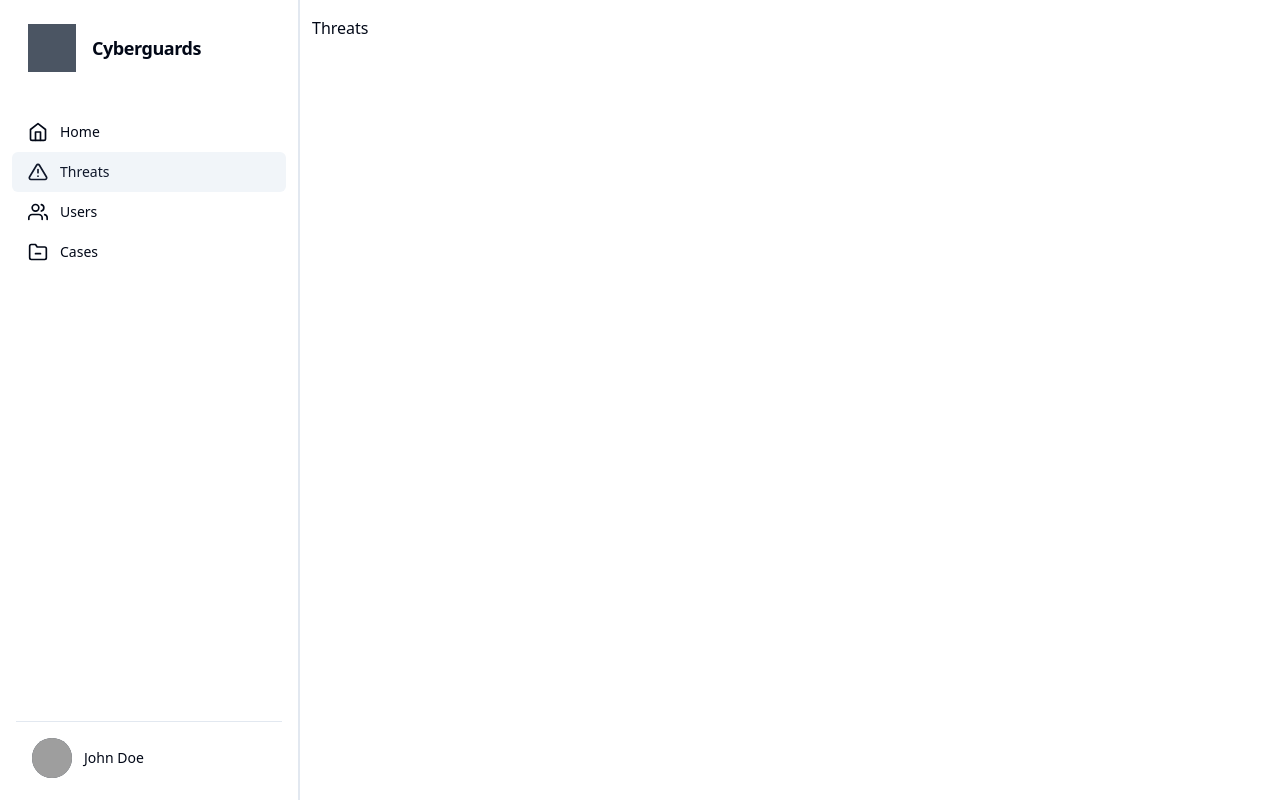
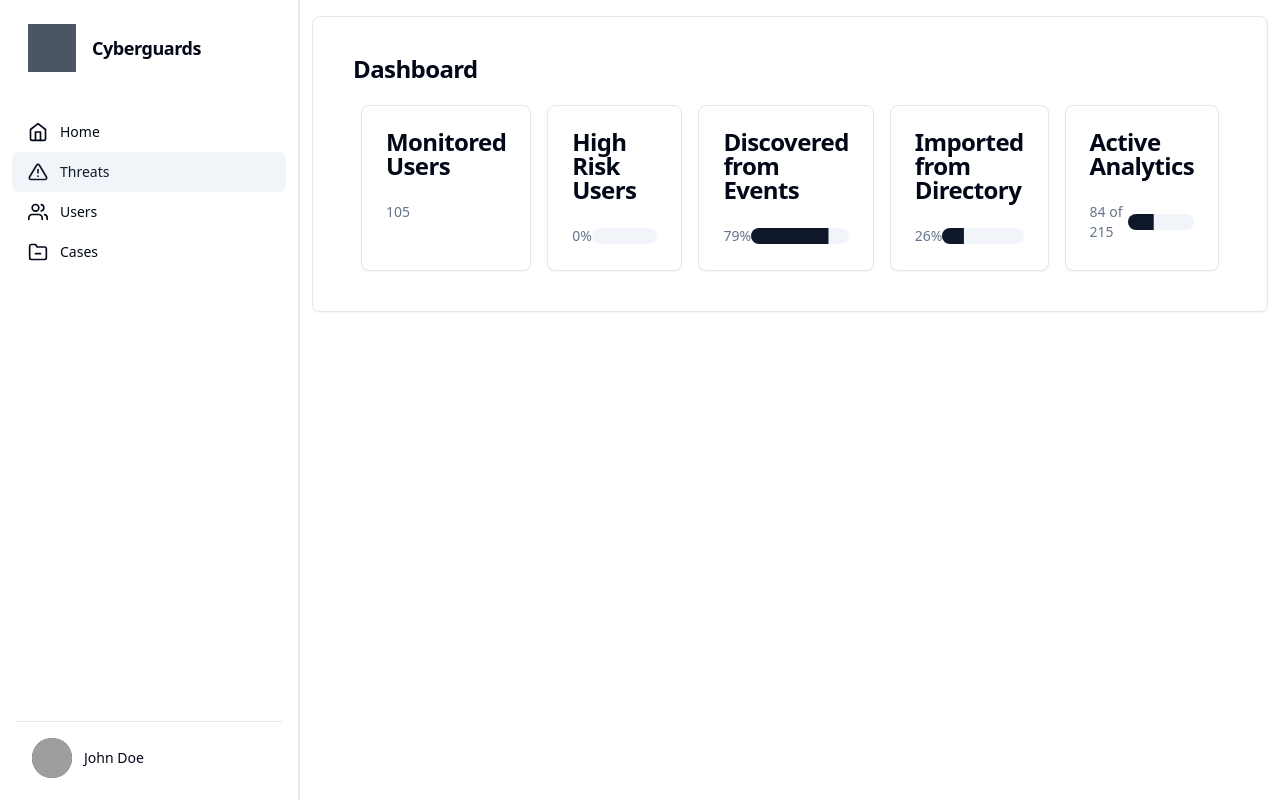
Before and after one commit to javilian98/cyberguards-frontend, a React (Vite) app: page /threats in a window 1280 px wide. Built offline with nearby package versions, Linux system fonts and the light colour scheme; grey boxes are pictures that could not be loaded.

Commit message:
[Haiyang] feat: Add card box with progress bars to Threat.tsx
- Implemented a new card box in Threat.tsx featuring progress bars for threat visualization.
- Added Progress component to handle the rendering of progress bars within the card box.

```diff
--- a/package.json
+++ b/package.json
@@ -11,8 +11,8 @@
     "test": "vitest"
   },
   "dependencies": {
+    "@radix-ui/react-alert-dialog": "^1.0.5",
     "@radix-ui/react-aspect-ratio": "^1.0.3",
-    "@radix-ui/react-alert-dialog": "^1.0.5",
     "@radix-ui/react-avatar": "^1.0.4",
     "@radix-ui/react-checkbox": "^1.0.4",
     "@radix-ui/react-dialog": "^1.0.5",
@@ -20,13 +20,14 @@
     "@radix-ui/react-icons": "^1.3.0",
     "@radix-ui/react-label": "^2.0.2",
     "@radix-ui/react-popover": "^1.0.7",
+    "@radix-ui/react-progress": "^1.0.3",
     "@radix-ui/react-select": "^2.0.0",
     "@radix-ui/react-separator": "^1.0.3",
     "@radix-ui/react-slider": "^1.1.2",
     "@radix-ui/react-slot": "^1.0.2",
-    "@radix-ui/react-toast": "^1.1.5",
     "@radix-ui/react-switch": "^1.0.3",
     "@radix-ui/react-tabs": "^1.0.4",
+    "@radix-ui/react-toast": "^1.1.5",
     "@tanstack/react-table": "^8.11.8",
     "add": "^2.0.6",
     "card": "^2.5.4",
--- /dev/null
+++ b/src/components/ui/progress.tsx
@@ -0,0 +1,28 @@
+"use client"
+
+import * as React from "react"
+import * as ProgressPrimitive from "@radix-ui/react-progress"
+
+import { cn } from "@/lib/utils"
+
+const Progress = React.forwardRef<
+  React.ElementRef<typeof ProgressPrimitive.Root>,
+  React.ComponentPropsWithoutRef<typeof ProgressPrimitive.Root>
+>(({ className, value, ...props }, ref) => (
+  <ProgressPrimitive.Root
+    ref={ref}
+    className={cn(
+      "relative h-4 w-full overflow-hidden rounded-full bg-secondary",
+      className
+    )}
+    {...props}
+  >
+    <ProgressPrimitive.Indicator
+      className="h-full w-full flex-1 bg-primary transition-all"
+      style={{ transform: `translateX(-${100 - (value || 0)}%)` }}
+    />
+  </ProgressPrimitive.Root>
+))
+Progress.displayName = ProgressPrimitive.Root.displayName
+
+export { Progress }
--- a/src/pages/Threats.tsx
+++ b/src/pages/Threats.tsx
@@ -1,7 +1,75 @@
-function Threats() {
+import React from 'react';
+import {
+  Card,
+  CardContent,
+  CardDescription,
+  CardHeader,
+  CardTitle,
+} from "@/components/ui/card";
+import { Progress } from "@/components/ui/progress";
+
+// Define a type for the props expected by the StatCard component
+type StatCardProps = {
+  title: string;
+  value: string;
+  progress?: number;
+};
+
+const StatCard: React.FC<StatCardProps> = ({ title, value, progress }) => (
+  <Card className="flex-1 mx-2">
+    <CardHeader>
+      <CardTitle>{title}</CardTitle>
+    </CardHeader>
+    <CardContent className="flex justify-between items-center">
+      <CardDescription>{value}</CardDescription>
+      {progress !== undefined && <Progress value={progress} />}
+    </CardContent>
+  </Card>
+);
+
+// Example data, replace with actual data from your state or props
+const stats = {
+  monitoredUsers: 105,
+  highRiskUserPercentage: 0,
+  usersDiscoveredFromEvents: 79,
+  usersImportedFromDirectory: 26,
+  activeAnalytics: { current: 84, total: 215 }
+};
+
+const Threats: React.FC = () => {
   return (
-    <div>Threats</div>
-  )
-}
+    <Card className="p-4">
+      <CardHeader>
+        <CardTitle>Dashboard</CardTitle>
+      </CardHeader>
+      <CardContent className="flex">
+        <StatCard
+          title="Monitored Users"
+          value={stats.monitoredUsers.toString()}
+        />
+        <StatCard
+          title="High Risk Users"
+          value={`${stats.highRiskUserPercentage}%`}
+          progress={stats.highRiskUserPercentage}
+        />
+        <StatCard
+          title="Discovered from Events"
+          value={`${stats.usersDiscoveredFromEvents}%`}
+          progress={stats.usersDiscoveredFromEvents}
+        />
+        <StatCard
+          title="Imported from Directory"
+          value={`${stats.usersImportedFromDirectory}%`}
+          progress={stats.usersImportedFromDirectory}
+        />
+        <StatCard
+          title="Active Analytics"
+          value={`${stats.activeAnalytics.current} of ${stats.activeAnalytics.total}`}
+          progress={(stats.activeAnalytics.current / stats.activeAnalytics.total) * 100}
+        />
+      </CardContent>
+    </Card>
+  );
+};
 
-export default Threats
+export default Threats;
```
Also changed, not shown: 1 other file (tests, documents, lock files or other folders).
